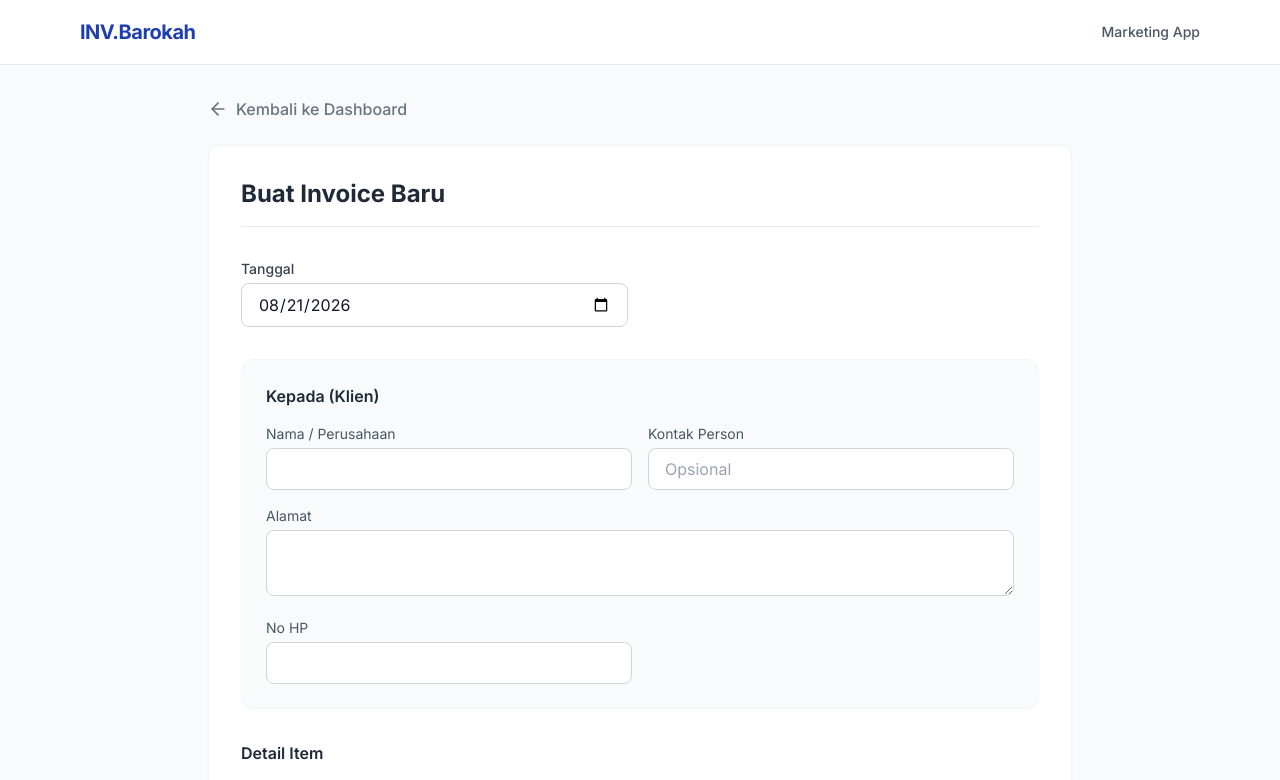
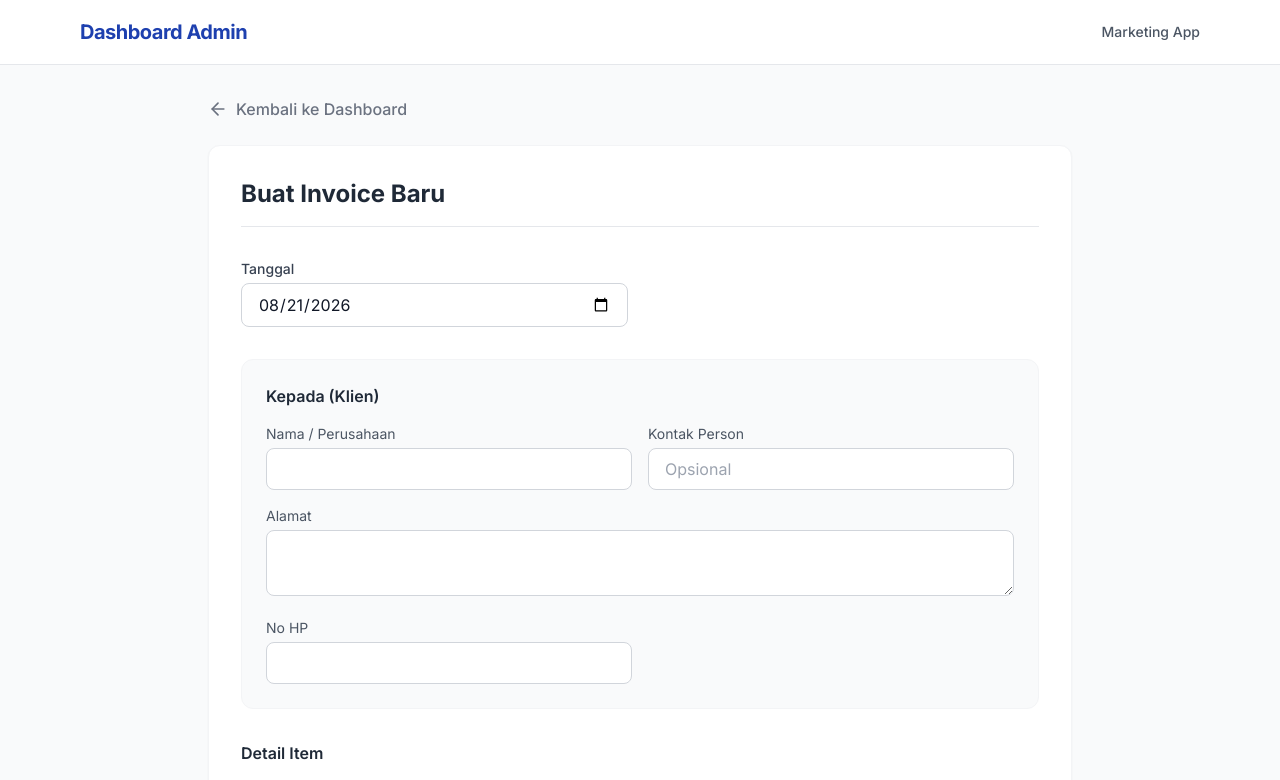
Before and after one commit to androbuddiesgit/INV, a Next.js app: page /invoice/new in a window 1280 px wide. Shown: the top 780 px of the page. Built offline with nearby package versions, Linux system fonts and the light colour scheme; no server answers; the database is empty.

Commit message:
Update admin header text and remove login button from main web

```diff
--- a/src/app/HeaderWrapper.tsx
+++ b/src/app/HeaderWrapper.tsx
@@ -15,7 +15,7 @@ export default function HeaderWrapper() {
     <header className="bg-white border-b border-gray-200">
       <div className="max-w-6xl mx-auto px-4 h-16 flex items-center justify-between">
         <div className="font-bold text-xl text-blue-800 tracking-tight">
-          INV.Barokah
+          Dashboard Admin
         </div>
         <nav className="text-sm font-medium text-gray-600">
           Marketing App
--- a/src/app/page.tsx
+++ b/src/app/page.tsx
@@ -1,4 +1,3 @@
-import Link from 'next/link';
 import { prisma } from '@/lib/prisma';
 import {
   Building2,
@@ -42,12 +41,6 @@ export default async function LandingPage() {
               <a href="#services" className="hover:text-blue-600 transition-colors">Layanan</a>
               <a href="#katalog" className="hover:text-blue-600 transition-colors">Katalog</a>
               <a href="#contact" className="hover:text-blue-600 transition-colors">Kontak</a>
-              <Link
-                href="/dashboard"
-                className="bg-blue-600 text-white px-5 py-2.5 rounded-full hover:bg-blue-700 transition-colors shadow-sm"
-              >
-                Login Admin
-              </Link>
             </div>
           </div>
         </div>
```
